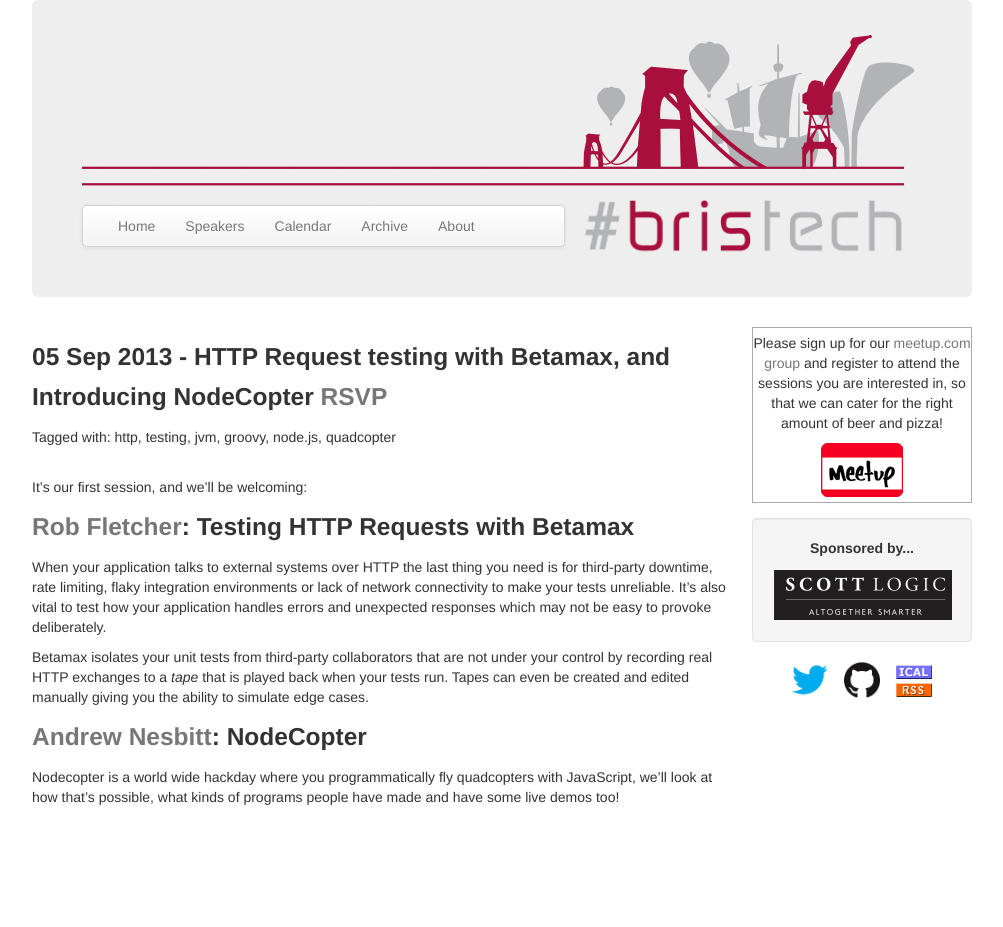
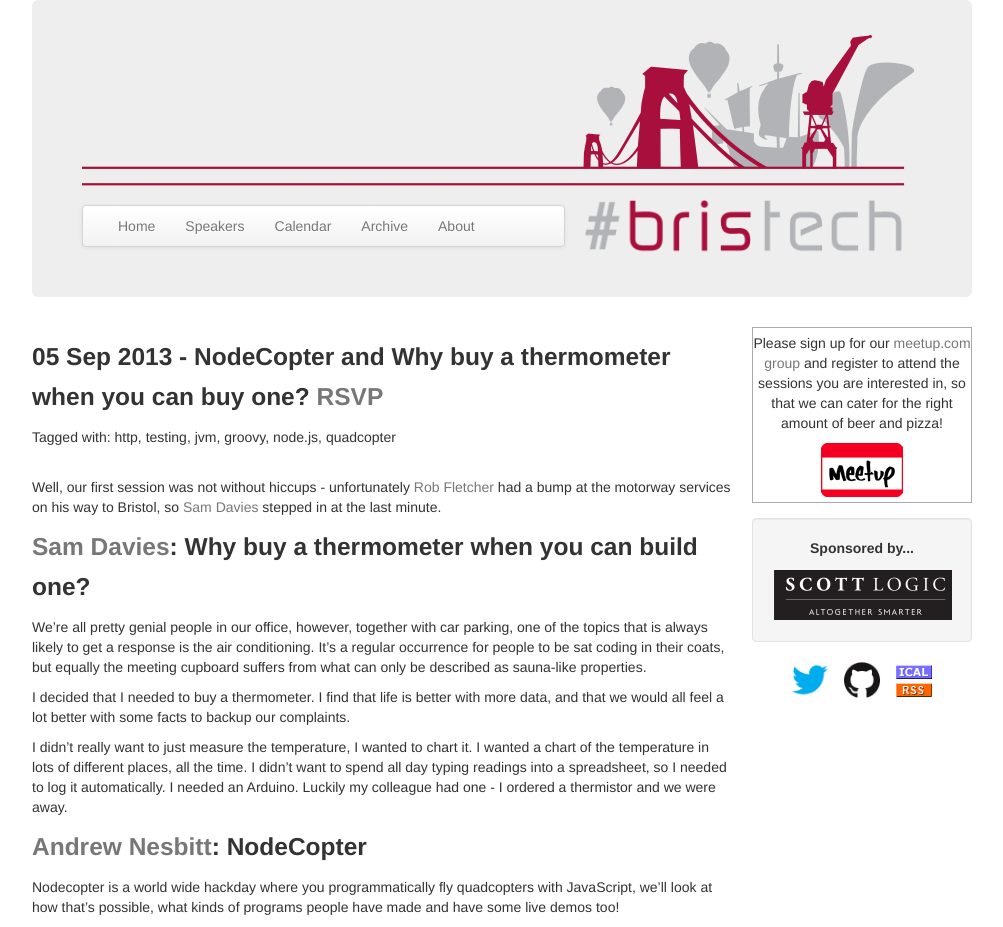
Before and after one commit to bris-tech/bris-tech.github.io, a Jekyll site: the page built from _posts/2013-09-05-first-session.md, in a window 1280 px wide. Shown: the whole page, without its empty margins (138-1141 px from the left). Built offline with Jekyll 4.4.1, drawn with Linux system fonts in a browser that asks for light colours; before the commit the page ends 900 px from its top, so only the background shows below that.

Commit message:
Session one done

```diff
--- a/_posts/2013-09-05-first-session.md
+++ b/_posts/2013-09-05-first-session.md
@@ -1,20 +1,22 @@
 ---
 layout: session
-title: "HTTP Request testing with Betamax, and Introducing NodeCopter"
+title: "NodeCopter and Why buy a thermometer when you can buy one?"
 categories: event
 speakers:
-    - robfletcher
+    - samdavies
     - andrewnesbitt
 tags: http testing jvm groovy node.js quadcopter
 meetupid: 130028162
 ---
-It's our first session, and we'll be welcoming:
+Well, our first session was not without hiccups - unfortunately <a href="{% post_url 2000-01-01-rob-fletcher %}">Rob Fletcher</a> had a bump at the motorway services on his way to Bristol, so <a href="{% post_url 2000-01-01-sam-davies %}">Sam Davies</a> stepped in at the last minute.
 
-### <a href="{% post_url 2000-01-01-rob-fletcher %}">Rob Fletcher</a>: Testing HTTP Requests with Betamax
+### <a href="{% post_url 2000-01-01-sam-davies %}">Sam Davies</a>: Why buy a thermometer when you can build one?
 
-When your application talks to external systems over HTTP the last thing you need is for third-party downtime, rate limiting, flaky integration environments or lack of network connectivity to make your tests unreliable. It's also vital to test how your application handles errors and unexpected responses which may not be easy to provoke deliberately.
+We’re all pretty genial people in our office, however, together with car parking, one of the topics that is always likely to get a response is the air conditioning. It’s a regular occurrence for people to be sat coding in their coats, but equally the meeting cupboard suffers from what can only be described as sauna-like properties.
 
-Betamax isolates your unit tests from third-party collaborators that are not under your control by recording real HTTP exchanges to a *tape* that is played back when your tests run. Tapes can even be created and edited manually giving you the ability to simulate edge cases.
+I decided that I needed to buy a thermometer. I find that life is better with more data, and that we would all feel a lot better with some facts to backup our complaints.
+
+I didn’t really want to just measure the temperature, I wanted to chart it. I wanted a chart of the temperature in lots of different places, all the time. I didn’t want to spend all day typing readings into a spreadsheet, so I needed to log it automatically. I needed an Arduino. Luckily my colleague had one - I ordered a thermistor and we were away.
 
 ### <a href="{% post_url 2000-01-01-andrew-nesbitt %}">Andrew Nesbitt</a>: NodeCopter
 
```
Also changed, not shown: speakers/_posts/2000-01-01-sam-davies.md (added, +9 -0 lines).
